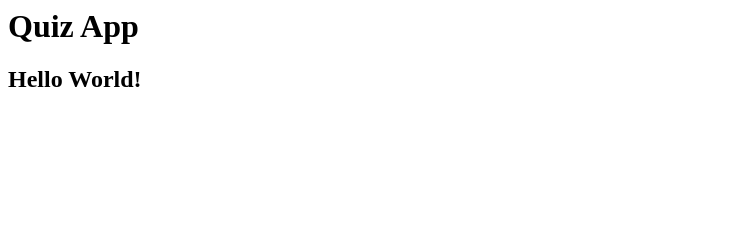
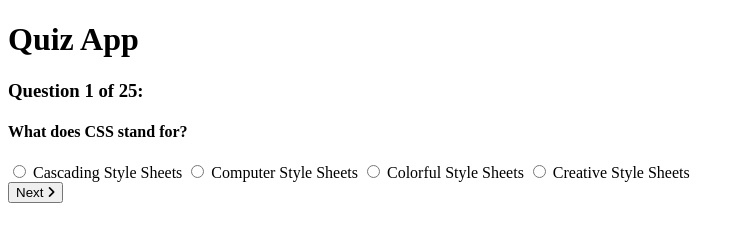
Before and after one commit to bcrave/quiz-app-ui, a plain HTML site: page index.html in a window 1280 px wide. Shown: the whole page, without its empty margins (0-744 px from the left). Drawn offline with Linux system fonts and the light colour scheme.

Commit message:
html created

```diff
--- a/index.html
+++ b/index.html
@@ -1,2 +1,60 @@
-<h1>Quiz App</h1>
-<h2>Hello World!</h2>
+<!DOCTYPE html>
+<html lang="en">
+  <head>
+    <meta charset="UTF-8" />
+    <meta http-equiv="X-UA-Compatible" content="IE=edge" />
+    <meta name="viewport" content="width=device-width, initial-scale=1.0" />
+    <script
+      src="https://kit.fontawesome.com/ab975ea356.js"
+      crossorigin="anonymous"
+    ></script>
+    <title>Freemote Quiz App</title>
+  </head>
+  <body>
+    <header>
+      <h1>Quiz App</h1>
+      <h3>Question 1 of 25:</h3>
+      <h4>What does CSS stand for?</h4>
+    </header>
+    <section>
+      <label>
+        <input
+          type="radio"
+          name="answer_option"
+          value="Cascading Style Sheets"
+        />
+        Cascading Style Sheets
+      </label>
+      <label>
+        <input
+          type="radio"
+          name="answer_option"
+          value="Computer Style Sheets"
+        />
+        Computer Style Sheets
+      </label>
+      <label>
+        <input
+          type="radio"
+          name="answer_option"
+          value="Colorful Style Sheets"
+        />
+        Colorful Style Sheets
+      </label>
+      <label>
+        <input
+          type="radio"
+          name="answer_option"
+          value="Creative Style Sheets"
+        />
+        Creative Style Sheets
+      </label>
+    </section>
+    <footer>
+      <button>
+        Next
+        <i class="fas fa-angle-right"></i>
+      </button>
+    </footer>
+  </body>
+</html>
```
